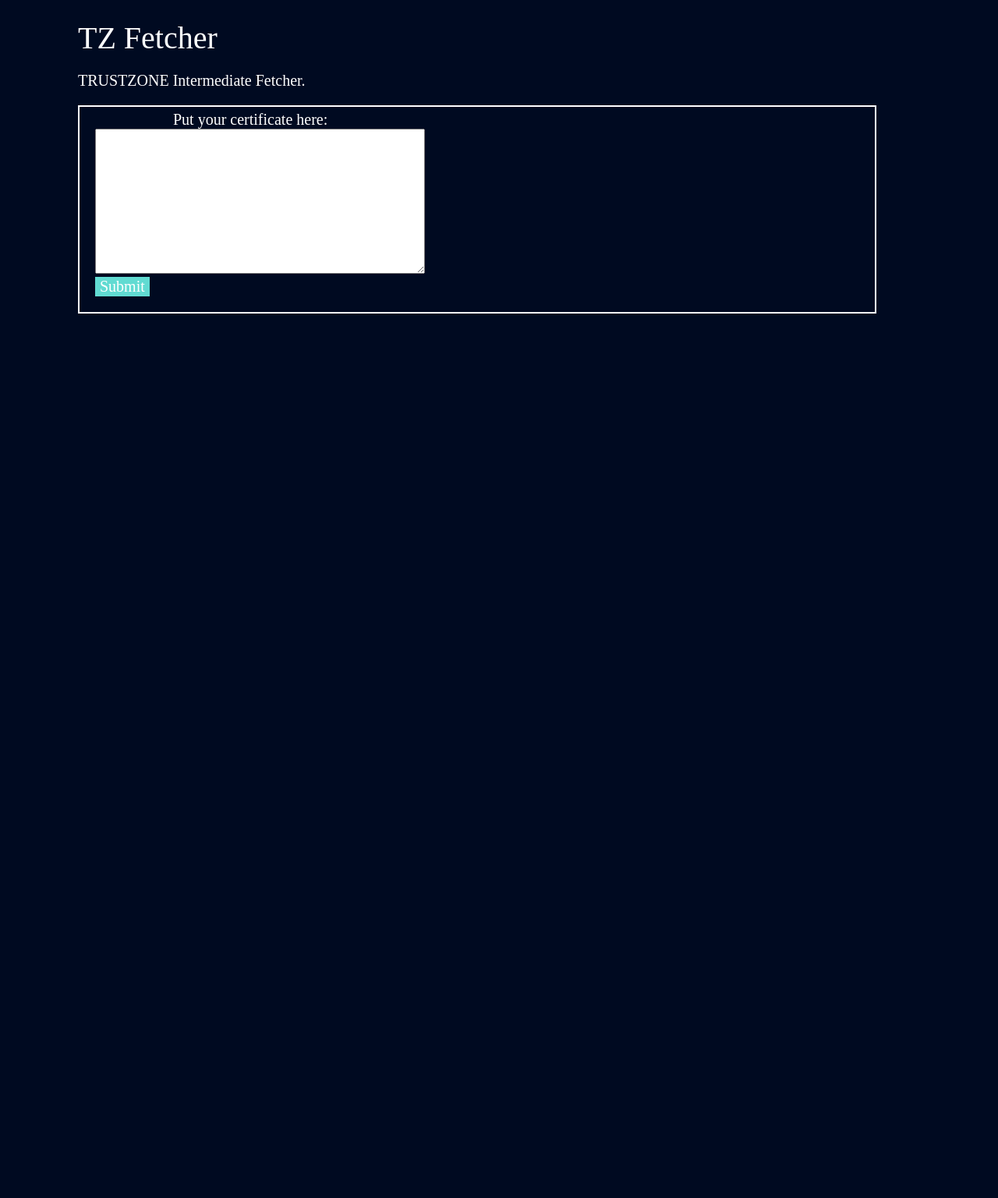
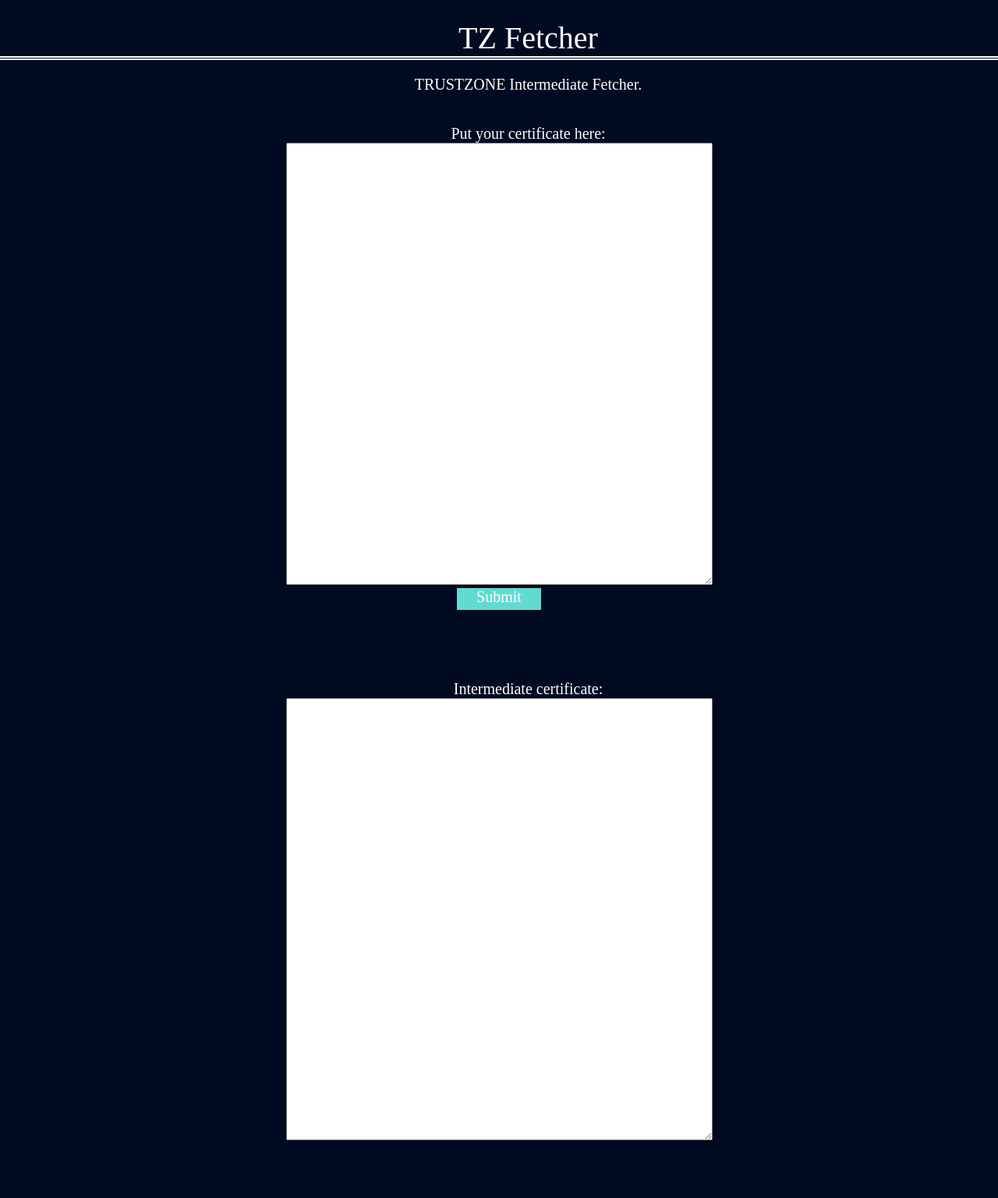
Before and after one commit to ChristianBrandenburg/TZ_fetchintermediate, a Flask app: page / in a window 1280 px wide. Shown: the whole page at 78% size. Before the commit the page ends 402 px from the top, so only its background shows below. Run offline with Flask 2, Linux system fonts and the light colour scheme.

Commit message:
Changed CSS and HTML

```diff
--- a/app.py
+++ b/app.py
@@ -41,6 +41,6 @@
 
         attrlist2 = certdump2.decode()
         print(certdump2)
-        return render_template('data.html',output = form_data, intermediate = certdump2)
+        return render_template('form.html',output = form_data, intermediate = certdump2)
 
 app.run(host='localhost', port=5000)
--- a/static/css/main.css
+++ b/static/css/main.css
@@ -18,26 +18,35 @@
     font-family: "Poppins", Poppins;
     color: #fff;
     font-size: 40px;
-    text-align: left;
+    text-align: center;
     padding: 25px 25px 0px 100px;
+    border-bottom: thick double
   }
 
   p {
     font-family: "Poppins", Poppins;
     color: #fff;
     font-size: 20px;
-    text-align: left;
+    text-align: center;
     padding: 0px 25px 0px 100px;
   }
   form {
-    text-align: left;
-    width: 80%;
-    border: 2px solid white;
+    text-align: center;
+    width: auto;
     border-radius: 0px;
     text-decoration: none;
-    padding: 5px 40px 20px 20px;
+    padding: 20px 20px 20px 20px;
     margin: 5px 100px 50px 100px;
     box-sizing: border-box;
+  }
+
+  textarea {
+    text-align: left;
+    min-width: 535px;
+    height: auto;
+    min-height: 555px;
+    text-decoration: none;
+    padding: 5px 5px 5px 5px;
   }
 
   label {
@@ -45,7 +54,7 @@
     color: #fff;
     font-size: 20px;
     text-align: left;
-    padding: 0px 25px 0px 100px;
+    padding: 0px 25px 25px 100px;
   }
 
   input {
@@ -56,5 +65,5 @@
     color: #fff;
     font-size: 20px;
     text-align: center;
-    padding: px 25px 5px 25px;
+    padding: 0px 25px 5px 25px;
   }
--- a/templates/form.html
+++ b/templates/form.html
@@ -20,5 +20,12 @@
     <input type="submit" value="Submit">
 </form>
 
+<form>
+    <label for="text">Intermediate certificate:</label>
+    <br>
+    <textarea id="result" name="text" rows="12" cols="50"> {{intermediate}} </textarea >
+    <br/>
+</form>
+
 </body>
 </html>
```
Also changed, not shown: templates/data.html (deleted, +0 -21 lines).
